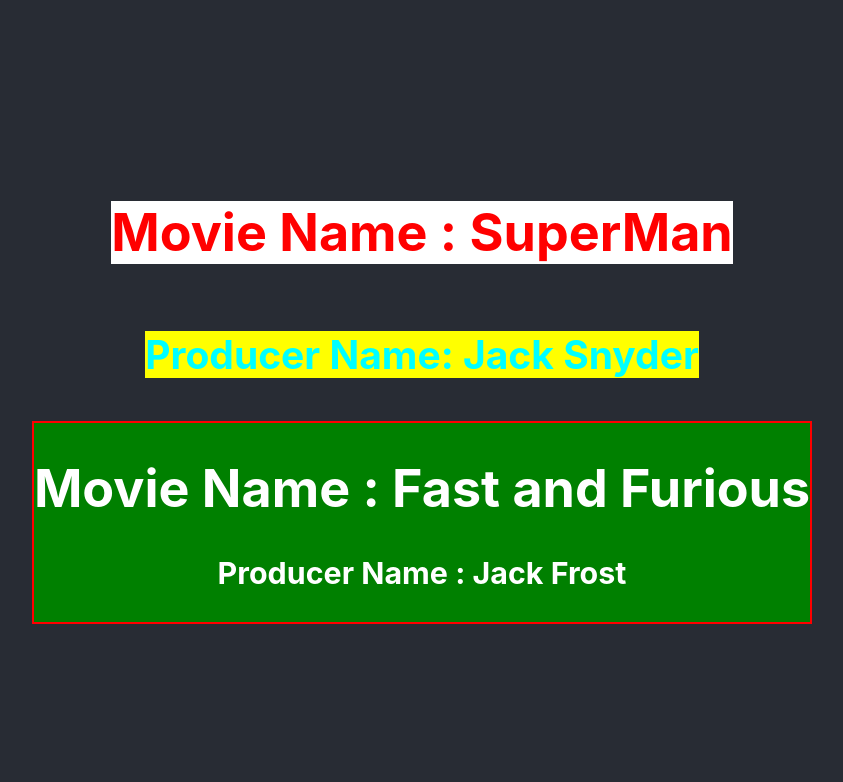
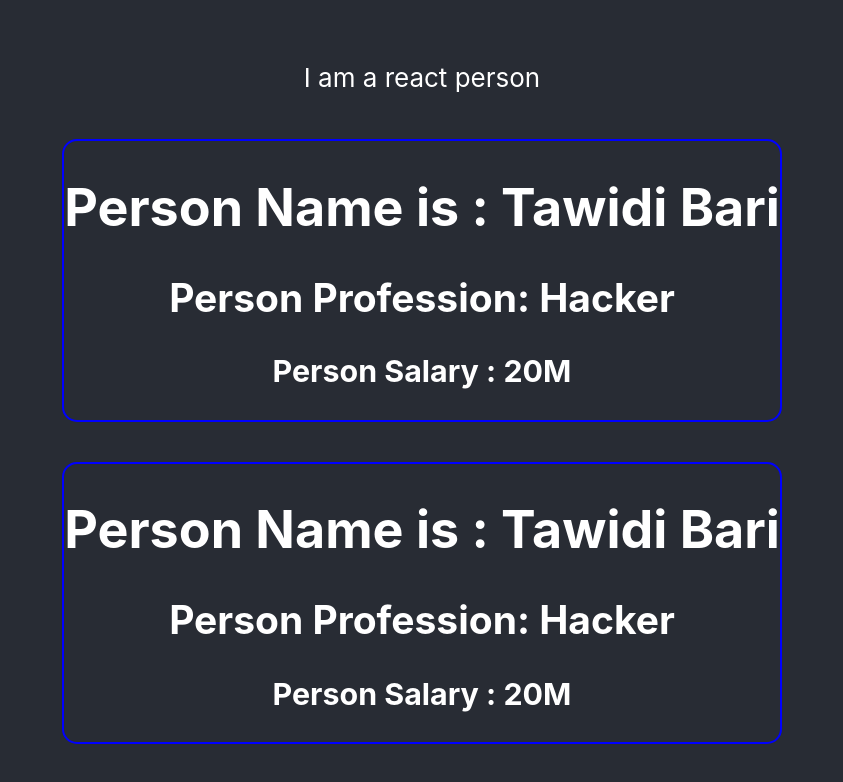
Before and after one commit to tawhidii/React-Core-Concept, a React (Create React App) app: page / in a window 1280 px wide. Shown: the top 782 px of the page, without its empty margins (218-1061 px from the left). Built offline with nearby package versions, Linux system fonts and the light colour scheme.

Commit message:
:triangular_flag_on_post: Understanding Component >> 2

```diff
--- a/src/App.js
+++ b/src/App.js
@@ -2,39 +2,26 @@
 import './App.css';
 
 function App() {
-  let superHeroOne = {
-    name:'SuperMan',
-    comics: 'DC',
-    producer : 'Jack Snyder'
-  }
-
-  let style = {
-    color : 'red',
-    backgroundColor:'white'
-  }
-
   return (
     <div className="App">
       <header className="App-header">
-      <h1 style={style}> Movie Name : {superHeroOne.name}</h1>
-      <h2 style={{color:"cyan",backgroundColor:"yellow"}}>Producer Name: {superHeroOne.producer}</h2>
-      <ActionMovie></ActionMovie>
+      <p> I am a react person </p>
+      <Person name='Tawidi Bari' profession="Hacker" salary="20M"></Person>
+      <Person name='Tawidi Bari' profession="Hacker" salary="20M"></Person>
       </header>
     </div>
   );
 }
 
-function ActionMovie(){
-  const movieStyle = {
-    border: '2px solid red',
-    margin: '10px',
-    backgroundColor:'green'
-  }
+
+function Person(props){
   return(
-    <div style={movieStyle}>
-       <h1> Movie Name : Fast and Furious </h1>
-       <h3> Producer Name : Jack Frost </h3>
+    <div style={{border:'2px solid blue' ,margin:"20px",borderRadius:'15px'}}>
+        <h1> Person Name is : {props.name}</h1>
+        <h2>Person Profession: {props.profession}</h2>
+        <h3>Person Salary : {props.salary}</h3>
     </div>
   )
 }
+
 export default App;
```
